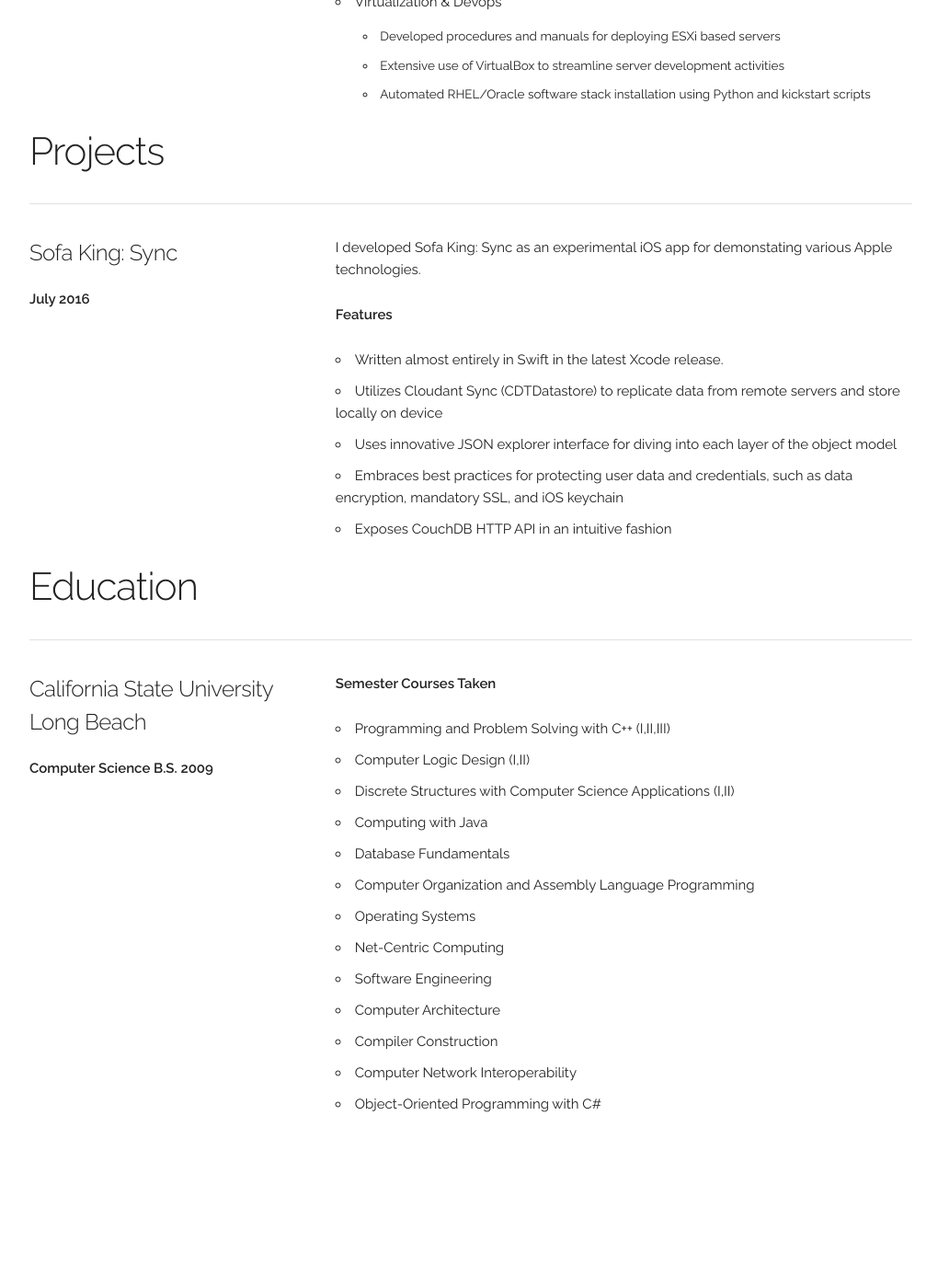
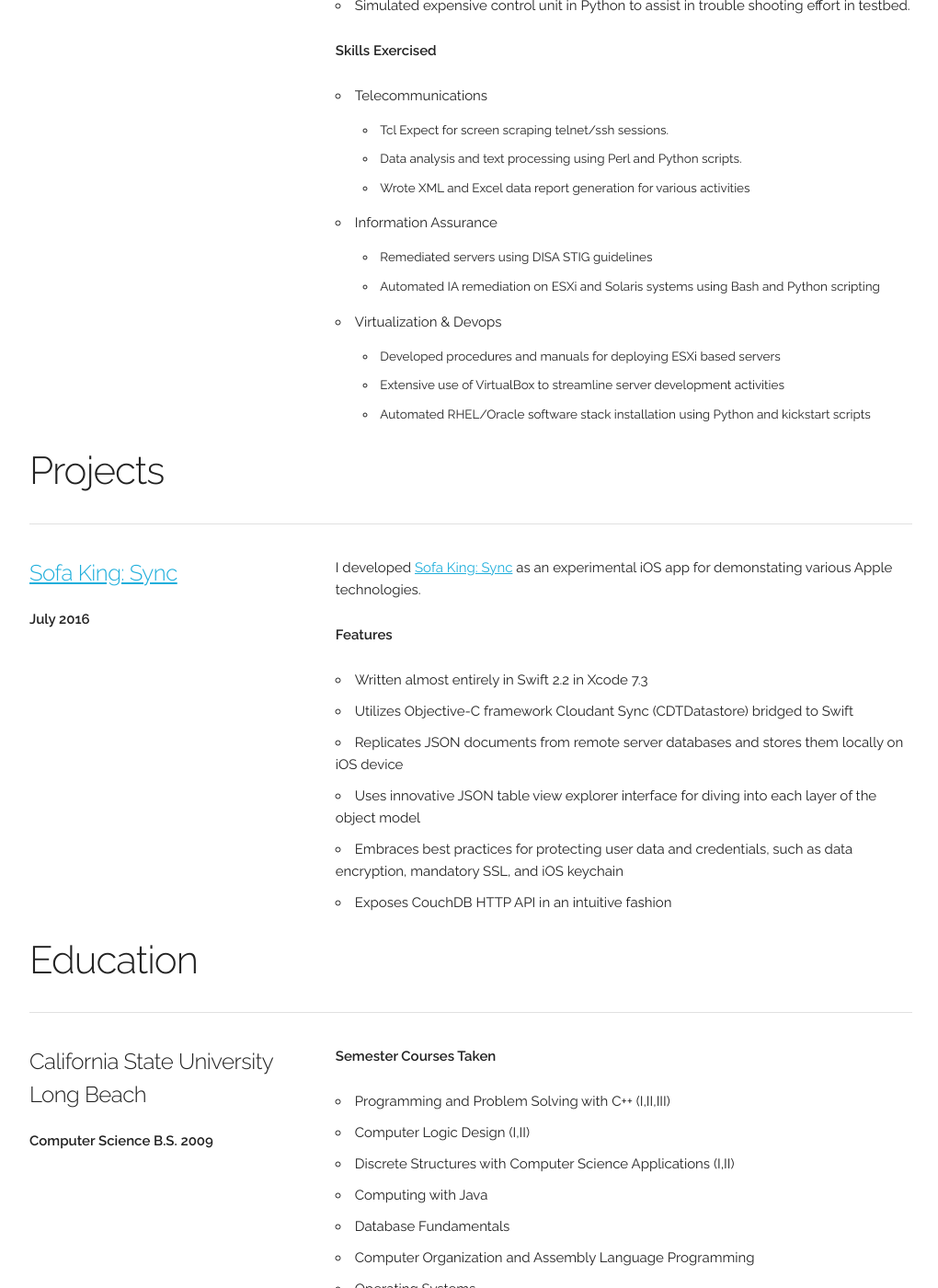
Before and after one commit to pokstad/pokstad.github.io, a Jekyll site: the page built from resume.html, in a window 1280 px wide and 1400 px high, scrolled down 2482 px. Shown: the whole window at 92% size, without its empty margins (128-1148 px from the left). Built offline with Jekyll 4.4.1, drawn with Linux system fonts in a browser that asks for light colours; comment, search, counter and statistics services are not loaded; before the commit the page ends 3719 px from its top, so only the background shows below that; some of the changed text lies outside the part shown.

Commit message:
updated resume with highlighted skills

```diff
--- a/resume.html
+++ b/resume.html
@@ -12,6 +12,21 @@
 	</div>
 	<h2>Philosophy</h2>
 	<p>My ultimate career goal is to always make my last role obsolete through a combination of engineering and mentoring. I believe that being transparent and sharing knowledge creates the best collaboration environment with my peers. Software engineering is extremely rewarding when you constantly push yourself to conquer problems so that you can focus on the next one. Being a good engineer means that you must always be willing to get out of your comfort zone to learn a new skill or approach a problem differently. Software is enabling the human race to become exponentially efficient in everything that we do and I am excited to be a part of that.</p>
+	<h2>Skill Highlights</h2>
+	<div class="row">
+		<div class="four columns">
+			<h5>Mobile</h5>
+			<ul><li>iOS</li><li>Swift</li><li>Objective-C</li><li>Core-Data</li><li>SQLite</li><li>Web services</li></ul>
+		</div>
+		<div class="four columns">
+			<h5>Back-end</h5>
+			<ul><li>Python</li><li>Golang</li><li>CouchDB (noSQL)</li><li>AWS</li><li>Google App Engine</li><li>Ubuntu Linux</li></p>
+		</div>
+		<div class="four columns">
+			<h5>Front-end</h5>
+			<ul><li>Javascript</li><li>React.js</li><li>Bootstrap v3</li><li>JQuery</li><li>AJAX</li><li>HTML & CSS</li></ul>
+		</div>
+	</div>
 	<h2>Experience</h2>
 	<hr/>
 	<div class="row">
@@ -24,7 +39,7 @@
 			<p>My friend and I founded HCF to design an innovative fitness app that did more with less. It has been a rewarding journey. Being a two man shop, we wear many hats and have learned many lessons throughout the life of the product.</p>
 			<p><strong>Achievements</strong></p>
 			<ul>
-				<li>Co-developed the best selling app, Bodyweight Training: You Are Your Own Gym, that revolutionized bodyweight and functional fitness</li>
+				<li>Co-developed the best selling app, <a href="https://itunes.apple.com/us/app/bodyweight-training-you-are/id416981420?mt=8">Bodyweight Training: You Are Your Own Gym</a>, that revolutionized bodyweight and functional fitness</li>
 				<li>Maintained strong customer relations on our paid app that has earned us a strong 5 star rating with over 3200 reviews</li>
 				<li>Iterative improvements to UX/UI driven directly by customer feedback</li>
 				<li>Devised localization strategy to translate our app for major growth regions</li>
@@ -38,10 +53,10 @@
 				<li>
 					iOS Development
 					<ul>
-						<li>Core Data & Sqlite backend</li>
-						<li>CouchDB (NoSQL) Sync System</li>
-						<li>JSON and Plist data import/export</li>
-						<li>Web services</li>
+						<li>Core Data & Sqlite backend in Objective-C</li>
+						<li>CouchDB (NoSQL) Sync System in Objective-C</li>
+						<li>JSON and Plist data import/export in Python and Objective-C</li>
+						<li>Web services in Objective-C</li>
 					</ul>
 				</li>
 				<li>
@@ -110,16 +125,17 @@
 		<hr/>
 		<div class="row">
 			<div class="four columns">
-				<h5>Sofa King: Sync</h5>
+				<h5><a href="http://pokstad.com/sofaking/">Sofa King: Sync</a></h5>
 				<p><strong>July 2016</strong></p>
 			</div>
 			<div class="eight columns">
-				<p>I developed Sofa King: Sync as an experimental iOS app for demonstating various Apple technologies.</p>
+				<p>I developed <a href="https://itunes.apple.com/us/app/sofa-king-sync/id1129432984?mt=8">Sofa King: Sync</a> as an experimental iOS app for demonstating various Apple technologies.</p>
 				<p><strong>Features</strong></p>
 				<ul>
-					<li>Written almost entirely in Swift in the latest Xcode release.</li>
-					<li>Utilizes Cloudant Sync (CDTDatastore) to replicate data from remote servers and store locally on device</li>
-					<li>Uses innovative JSON explorer interface for diving into each layer of the object model</li>
+					<li>Written almost entirely in Swift 2.2 in Xcode 7.3</li>
+					<li>Utilizes Objective-C framework Cloudant Sync (CDTDatastore) bridged to Swift</li>
+                    <li>Replicates JSON documents from remote server databases and stores them locally on iOS device</li>
+					<li>Uses innovative JSON table view explorer interface for diving into each layer of the object model</li>
 					<li>Embraces best practices for protecting user data and credentials, such as data encryption, mandatory SSL, and iOS keychain</li>
 					<li>Exposes CouchDB HTTP API in an intuitive fashion</li>
 				</ul>
@@ -152,5 +168,5 @@
 			</div>
 		</div>
 	</div>
-
 </div>
+{% include footer.html %}
```
Also changed, not shown: 1 other file.
